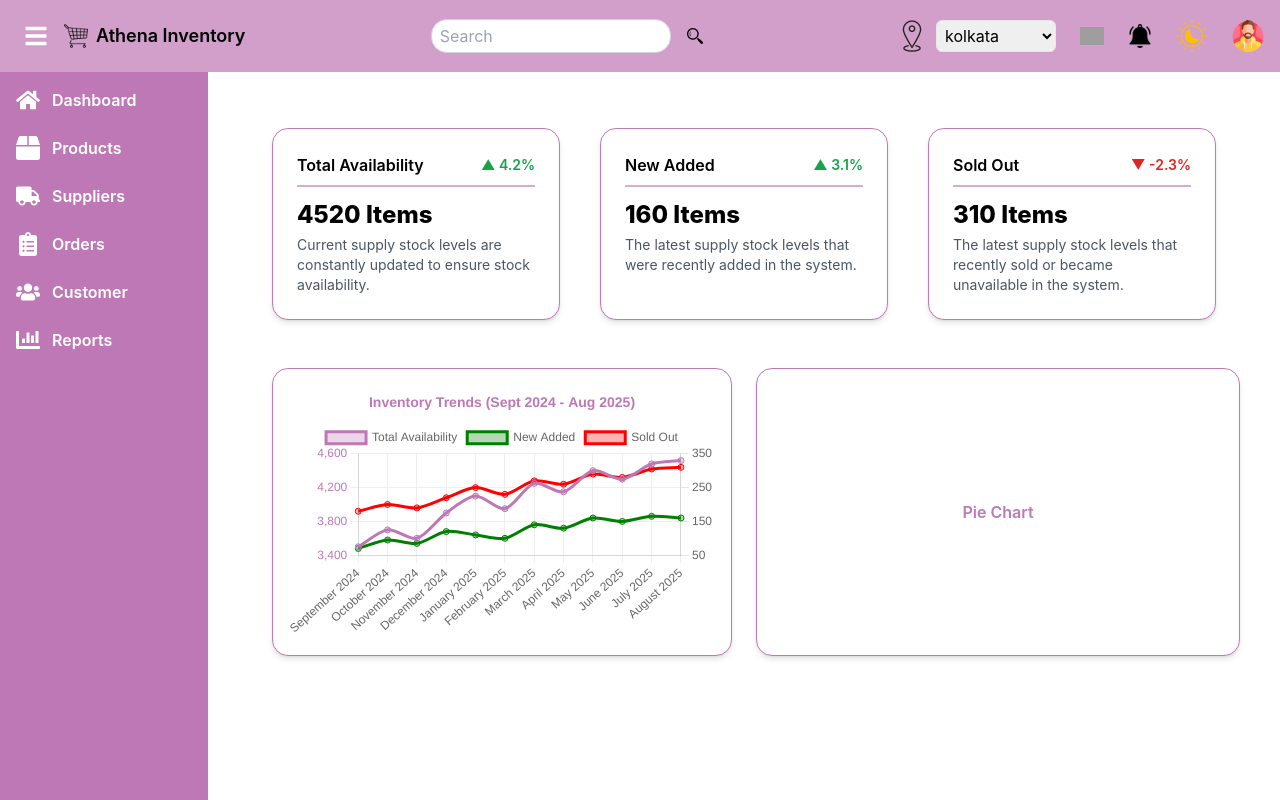
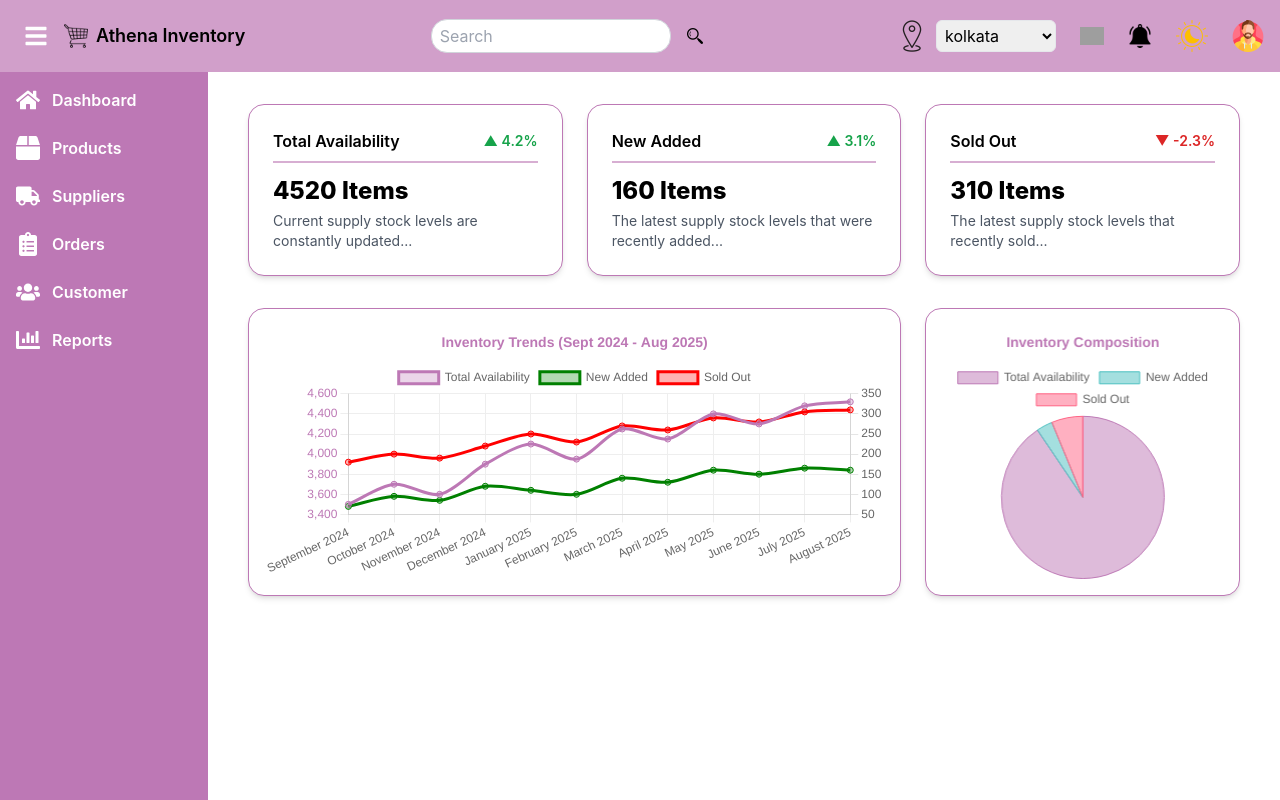
Before and after one commit to anik0103/inventory-management-system, a React (Create React App) app: page /reports in a window 1280 px wide. Built offline with nearby package versions, Linux system fonts and the light colour scheme; grey boxes are pictures that could not be loaded.

Commit message:
feat: implement PieChart component and update Reports layout with Cards

```diff
--- a/src/Components/Reports/LineChart.js
+++ b/src/Components/Reports/LineChart.js
@@ -91,7 +91,7 @@ const LineChart = () => {
   };
 
   return (
-    <div className="bg-white p-4 rounded-2xl shadow-md border border-[#bd78b5] h-72 lg:ml-6">
+    <div className="bg-white p-4 rounded-2xl shadow-md border border-[#bd78b5] h-72">
       <Line data={data} options={options} />
     </div>
   );
--- a/src/Components/Reports/Pichart.js
+++ b/src/Components/Reports/Pichart.js
@@ -1,8 +1,58 @@
+import React from "react";
+import { Pie } from "react-chartjs-2";
+import { Chart as ChartJS, ArcElement, Tooltip, Legend, Title } from "chart.js";
+import mockDataReports from "../../asset/fakeApiResponce/mockDataReports.json";
+
+ChartJS.register(ArcElement, Tooltip, Legend, Title);
+
 const Pichart = () => {
-    return (
-        <div className="bg-white rounded-2xl shadow-md border border-[#bd78b5] flex items-center justify-center">
-          <p className="text-[#bd78b5] font-semibold">Pie Chart</p>
-        </div>
-    )
-}
+  const snapshotData = mockDataReports.analyticsSnapshot;
+
+  const data = {
+    labels: ["Total Availability", "New Added", "Sold Out"],
+    datasets: [
+      {
+        label: "Inventory Items",
+        data: snapshotData.items,
+        backgroundColor: [
+          "rgba(189, 120, 181, 0.5)",
+          "rgba(75, 192, 192, 0.5)",
+          "rgba(255, 99, 132, 0.5)",
+        ],
+        borderColor: [
+          "rgba(189, 120, 181, 1)",
+          "rgba(75, 192, 192, 1)",
+          "rgba(255, 99, 132, 1)",
+        ],
+        borderWidth: 1,
+      },
+    ],
+  };
+
+  const options = {
+    responsive: true,
+    maintainAspectRatio: false,
+    plugins: {
+      legend: {
+        position: "top",
+      },
+      title: {
+        display: true,
+        text: "Inventory Composition",
+        color: "#bd78b5",
+        font: {
+          size: 14,
+          weight: "bold",
+        },
+      },
+    },
+  };
+
+  return (
+    <div className="bg-white p-4 rounded-2xl shadow-md border border-[#bd78b5] h-72">
+      <Pie data={data} options={options} />
+    </div>
+  );
+};
+
 export default Pichart;
--- a/src/Components/Reports/Reports.js
+++ b/src/Components/Reports/Reports.js
@@ -1,14 +1,46 @@
 import React from "react";
-import ReportCards from "./ReportCards";
+import Cards from "./Cards";
 import LineChart from "./LineChart";
 import Pichart from "./Pichart";
+import mockDataReports from "../../asset/fakeApiResponce/mockDataReports.json";
 
 const Reports = () => {
+  const snapshot = mockDataReports.analyticsSnapshot;
+
   return (
-    <div className="p-6 space-y-6">
-      <ReportCards />
-      <div className="grid grid-cols-1 md:grid-cols-2 gap-6">
+
+<div className="p-6 grid grid-cols-1 lg:grid-cols-3 gap-x-6 gap-y-8">
+      {/* Row 1, Column 1 */}
+      <Cards
+        title="Total Availability"
+        value={snapshot.items[0]}
+        percentageChange={snapshot.percentageChange[0]}
+        description="Current supply stock levels are constantly updated..."
+      />
+
+      {/* Row 1, Column 2 */}
+      <Cards
+        title="New Added"
+        value={snapshot.items[1]}
+        percentageChange={snapshot.percentageChange[1]}
+        description="The latest supply stock levels that were recently added..."
+      />
+
+      {/* Row 1, Column 3 */}
+      <Cards
+        title="Sold Out"
+        value={snapshot.items[2]}
+        percentageChange={snapshot.percentageChange[2]}
+        description="The latest supply stock levels that recently sold..."
+      />
+
+      {/* Row 2, Spanning Columns 1 & 2 */}
+      <div className="lg:col-span-2">
         <LineChart />
+      </div>
+
+      {/* Row 2, Column 3 */}
+      <div>
         <Pichart />
       </div>
     </div>
```
